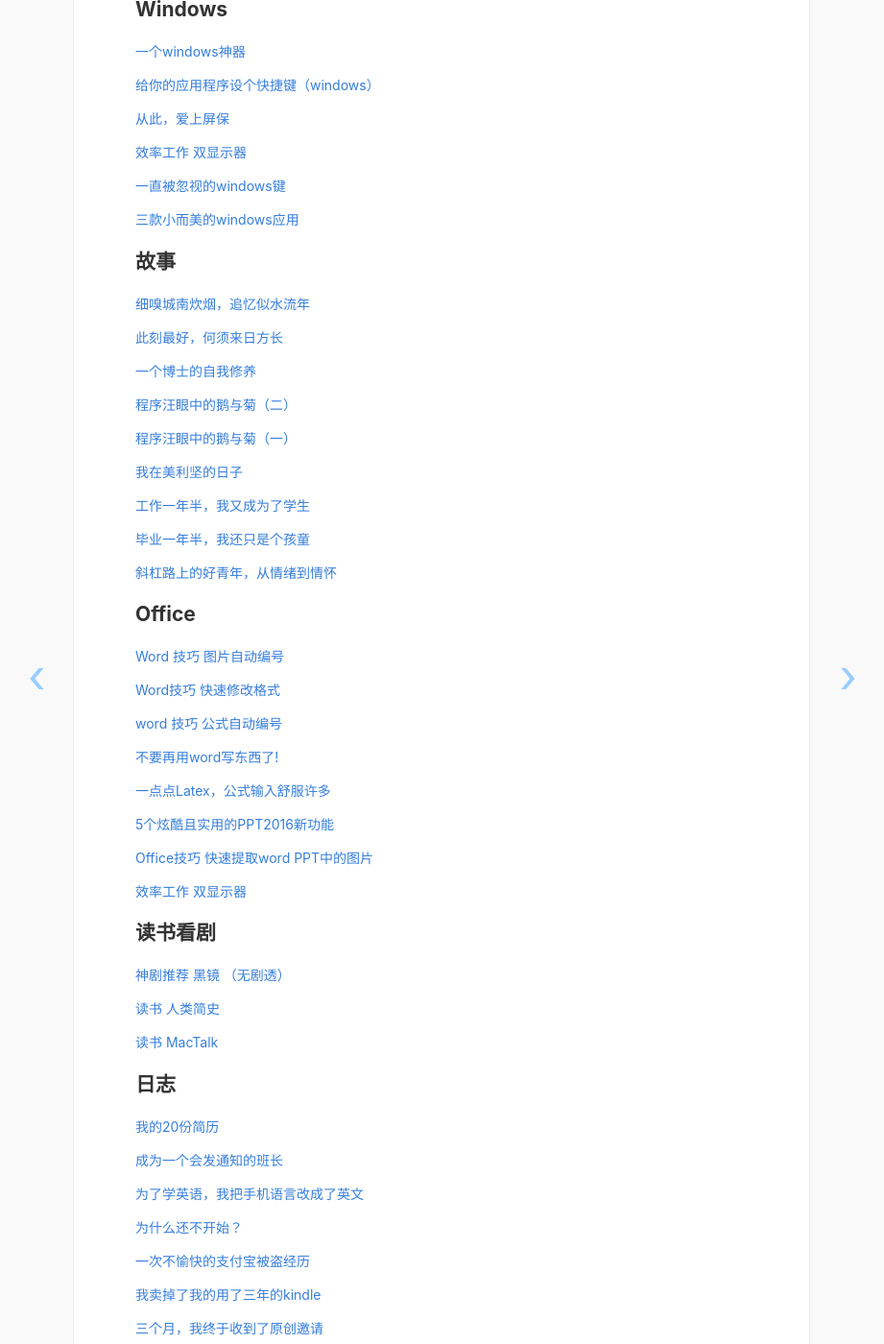
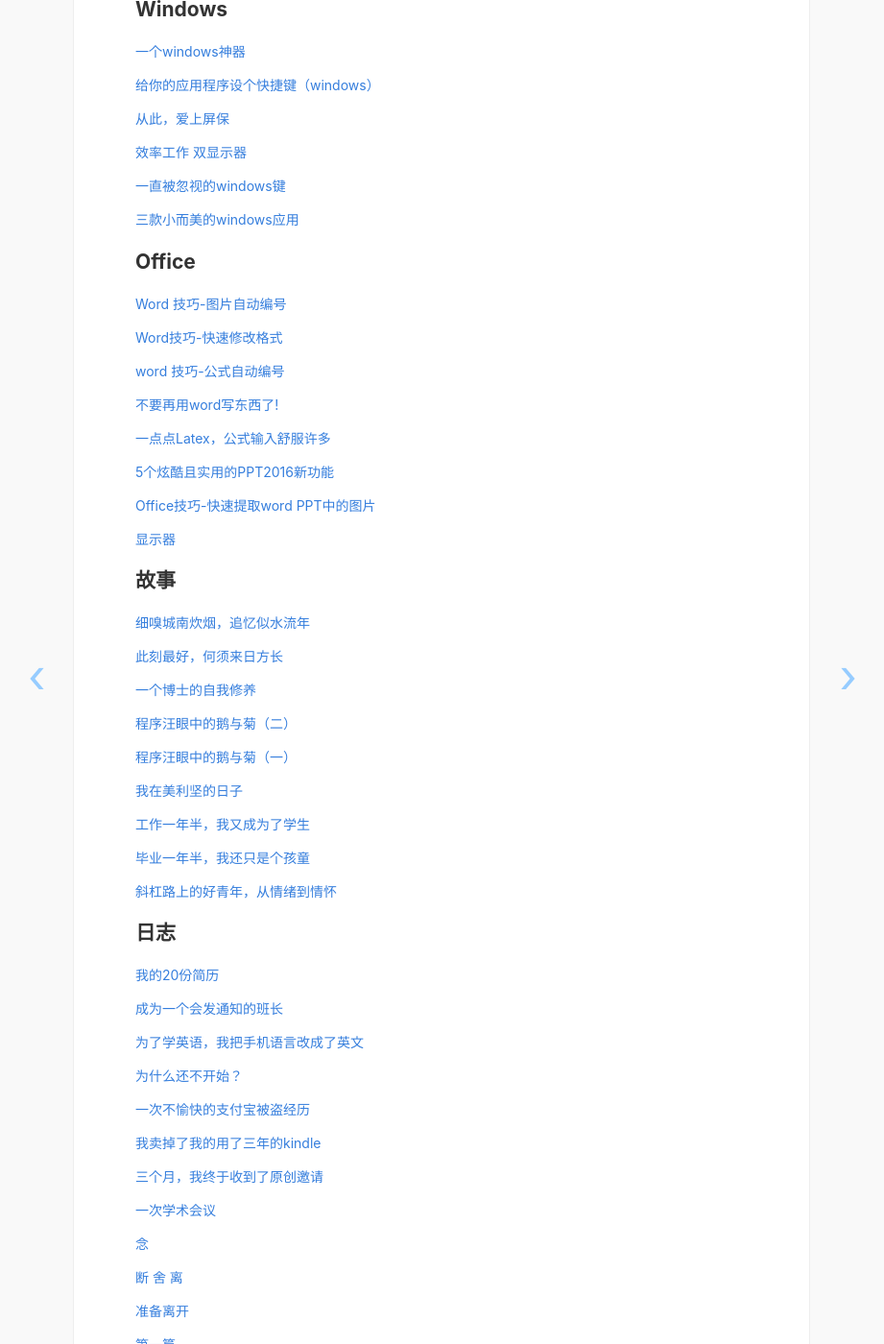
Before and after one commit to jiajunhit/jiajunhit.github.io, a Jekyll site: the page built from _posts/2017/2017-12-31-公众号文章汇总.md, in a window 1280 px wide and 1400 px high, scrolled down 1106 px. Shown: the whole window at 96% size, without its empty margins (180-1101 px from the left). Built offline with Jekyll 4.4.1, drawn with Linux system fonts in a browser that asks for light colours; nearby versions of some CDN libraries; some of the changed lines change nothing that is shown; some of the changed text lies outside the part shown.

Commit message:
modify wechat articles

```diff
--- a/_posts/2017/2017-12-31-公众号文章汇总.md
+++ b/_posts/2017/2017-12-31-公众号文章汇总.md
@@ -56,6 +56,26 @@
 
 [三款小而美的windows应用](http://mp.weixin.qq.com/s?__biz=MzIxMjQ0MTI3OQ==&amp;mid=2247483941&amp;idx=1&amp;sn=b1794774d4ddcb5db5d88dc331a5fb83&amp;scene=21#wechat_redirect)
 
+
+## Office
+
+[Word 技巧-图片自动编号](http://mp.weixin.qq.com/s?__biz=MzIxMjQ0MTI3OQ==&amp;mid=2247484196&amp;idx=1&amp;sn=a194e45cc588b4af4fac0eacab839656&amp;chksm=974742f4a030cbe23a29fce951b7c4b660453333ebf7c69f637036de6e89cf5086627ba42c17&amp;scene=21#wechat_redirect)
+
+[Word技巧-快速修改格式](http://mp.weixin.qq.com/s?__biz=MzIxMjQ0MTI3OQ==&amp;mid=2247484191&amp;idx=1&amp;sn=2d56d8ab61d4981ae8f0abb5a9ef717f&amp;chksm=974742cfa030cbd9d15c0ae79dfd76a014b0a4531c145e866abfe84436df70b8539874ea9edc&amp;scene=21#wechat_redirect)
+
+[word 技巧-公式自动编号](http://mp.weixin.qq.com/s?__biz=MzIxMjQ0MTI3OQ==&amp;mid=2247484188&amp;idx=1&amp;sn=536f388213e6ae8c8da0f650dee7b8ae&amp;chksm=974742cca030cbda5b0041e18bb0077fe8bd72c7db23329fc04340314d686323f589b40b0038&amp;scene=21#wechat_redirect)
+
+[不要再用word写东西了!](http://mp.weixin.qq.com/s?__biz=MzIxMjQ0MTI3OQ==&amp;mid=2247484187&amp;idx=1&amp;sn=5f971d8ea2df8bc03be76df10b68d9cc&amp;chksm=974742cba030cbdde9ee3f0025c5b57fa127b2ceccd6f47a04263be81c7b82dcf017c3cfb4f7&amp;scene=21#wechat_redirect)
+
+[一点点Latex，公式输入舒服许多](http://mp.weixin.qq.com/s?__biz=MzIxMjQ0MTI3OQ==&amp;mid=2247484291&amp;idx=1&amp;sn=4f7d8f0b3e84d90ad99cf140c0f1c263&amp;chksm=97474253a030cb45cf7549312418995666a99ad527a676fc1940f6cc184559c6a85b34fe471e&amp;scene=21#wechat_redirect)
+
+[5个炫酷且实用的PPT2016新功能](http://mp.weixin.qq.com/s?__biz=MzIxMjQ0MTI3OQ==&amp;mid=2247483998&amp;idx=1&amp;sn=dcb279807d4b869ef644e203618e6b68&amp;chksm=9747438ea030ca983976fbc148a236c98dddaccb42d865a125bfa7b4b18379fc424a8d689634&amp;scene=21#wechat_redirect)
+
+[Office技巧-快速提取word PPT中的图片](http://mp.weixin.qq.com/s?__biz=MzIxMjQ0MTI3OQ==&amp;mid=2247483823&amp;idx=1&amp;sn=aa388d742415669573eee9368a55e30a&amp;scene=21#wechat_redirect)
+
+[显示器](http://mp.weixin.qq.com/s?__biz=MzIxMjQ0MTI3OQ==&amp;mid=2247483809&amp;idx=1&amp;sn=5b4a423a77728f4ea8e98ba8f17f1f05&amp;scene=21#wechat_redirect)
+
+
 ## 故事
 
 [细嗅城南炊烟，追忆似水流年](http://mp.weixin.qq.com/s?__biz=MzIxMjQ0MTI3OQ==&amp;mid=2247484226&amp;idx=1&amp;sn=b115abbf0b527b56adec281c1df58211&amp;chksm=97474292a030cb84942e436faef22ce38ab14088e31363f4de99d2d064b6286e8cbd05fe563e&amp;scene=21#wechat_redirect)
@@ -77,35 +97,8 @@
 [斜杠路上的好青年，从情绪到情怀](http://mp.weixin.qq.com/s?__biz=MzIxMjQ0MTI3OQ==&amp;mid=2247484051&amp;idx=1&amp;sn=0a57cde17e73f9bc4c51dc5badab4923&amp;chksm=97474343a030ca55037d2dd2a1d296cfb16b5d22c614e7f4bb06f9b9add710331e2f01aeeaf4&amp;scene=21#wechat_redirect)
 
 
-## Office
+## 日志
 
-[Word 技巧  图片自动编号](http://mp.weixin.qq.com/s?__biz=MzIxMjQ0MTI3OQ==&amp;mid=2247484196&amp;idx=1&amp;sn=a194e45cc588b4af4fac0eacab839656&amp;chksm=974742f4a030cbe23a29fce951b7c4b660453333ebf7c69f637036de6e89cf5086627ba42c17&amp;scene=21#wechat_redirect)
-
-[Word技巧 快速修改格式](http://mp.weixin.qq.com/s?__biz=MzIxMjQ0MTI3OQ==&amp;mid=2247484191&amp;idx=1&amp;sn=2d56d8ab61d4981ae8f0abb5a9ef717f&amp;chksm=974742cfa030cbd9d15c0ae79dfd76a014b0a4531c145e866abfe84436df70b8539874ea9edc&amp;scene=21#wechat_redirect)
-
-[word 技巧 公式自动编号](http://mp.weixin.qq.com/s?__biz=MzIxMjQ0MTI3OQ==&amp;mid=2247484188&amp;idx=1&amp;sn=536f388213e6ae8c8da0f650dee7b8ae&amp;chksm=974742cca030cbda5b0041e18bb0077fe8bd72c7db23329fc04340314d686323f589b40b0038&amp;scene=21#wechat_redirect)
-
-[不要再用word写东西了!](http://mp.weixin.qq.com/s?__biz=MzIxMjQ0MTI3OQ==&amp;mid=2247484187&amp;idx=1&amp;sn=5f971d8ea2df8bc03be76df10b68d9cc&amp;chksm=974742cba030cbdde9ee3f0025c5b57fa127b2ceccd6f47a04263be81c7b82dcf017c3cfb4f7&amp;scene=21#wechat_redirect)
-
-[一点点Latex，公式输入舒服许多](http://mp.weixin.qq.com/s?__biz=MzIxMjQ0MTI3OQ==&amp;mid=2247484291&amp;idx=1&amp;sn=4f7d8f0b3e84d90ad99cf140c0f1c263&amp;chksm=97474253a030cb45cf7549312418995666a99ad527a676fc1940f6cc184559c6a85b34fe471e&amp;scene=21#wechat_redirect)
-
-[5个炫酷且实用的PPT2016新功能](http://mp.weixin.qq.com/s?__biz=MzIxMjQ0MTI3OQ==&amp;mid=2247483998&amp;idx=1&amp;sn=dcb279807d4b869ef644e203618e6b68&amp;chksm=9747438ea030ca983976fbc148a236c98dddaccb42d865a125bfa7b4b18379fc424a8d689634&amp;scene=21#wechat_redirect)
-
-[Office技巧 快速提取word PPT中的图片](http://mp.weixin.qq.com/s?__biz=MzIxMjQ0MTI3OQ==&amp;mid=2247483823&amp;idx=1&amp;sn=aa388d742415669573eee9368a55e30a&amp;scene=21#wechat_redirect)
-
-[效率工作 双显示器](http://mp.weixin.qq.com/s?__biz=MzIxMjQ0MTI3OQ==&amp;mid=2247483809&amp;idx=1&amp;sn=5b4a423a77728f4ea8e98ba8f17f1f05&amp;scene=21#wechat_redirect)
-
-
-## 读书看剧
-
-[神剧推荐 黑镜 （无剧透）](http://mp.weixin.qq.com/s?__biz=MzIxMjQ0MTI3OQ==&amp;mid=2247484044&amp;idx=1&amp;sn=9496d172f42e0b728d5a4457a20697a7&amp;chksm=9747435ca030ca4aaf8be16f80cabaad4e78a01197f5e4028ccd582407110f0103d7473eec9e&amp;scene=21#wechat_redirect)
-
-[读书 人类简史](http://mp.weixin.qq.com/s?__biz=MzIxMjQ0MTI3OQ==&amp;mid=2247483980&amp;idx=1&amp;sn=a2f8531783e2355da283afaee88c3901&amp;scene=21#wechat_redirect)
-
-[读书 MacTalk](http://mp.weixin.qq.com/s?__biz=MzIxMjQ0MTI3OQ==&amp;mid=2247483902&amp;idx=1&amp;sn=27c928284c348d96f1c7d2de0f34e8af&amp;scene=21#wechat_redirect)
-
-
-## 日志
 [我的20份简历](http://mp.weixin.qq.com/s?__biz=MzIxMjQ0MTI3OQ==&amp;mid=2247484270&amp;idx=1&amp;sn=bc169cf9b0eb24056c8d949a1e558f4c&amp;chksm=974742bea030cba817b6da6509e9d1ec9e247a83f189d42144787fd27a6da6c84ea2860e1d1e&amp;scene=21#wechat_redirect)
 
 [成为一个会发通知的班长](http://mp.weixin.qq.com/s?__biz=MzIxMjQ0MTI3OQ==&amp;mid=2247484185&amp;idx=1&amp;sn=1ace2941fbd6f65a568e382748db3af0&amp;chksm=974742c9a030cbdfe57ff0dfb98395627d218d650a41a23fc01b9da8565e136a4bca0283ae78&amp;scene=21#wechat_redirect)
@@ -120,20 +113,29 @@
 
 [三个月，我终于收到了原创邀请](http://mp.weixin.qq.com/s?__biz=MzIxMjQ0MTI3OQ==&amp;mid=2247483983&amp;idx=1&amp;sn=e06d5f80ffcedbb4aacea4d328db2496&amp;chksm=9747439fa030ca89496a0bfa950df563a9596f99fc549dff746dd8104c5ec0236e9109936113&amp;scene=21#wechat_redirect)
 
-[日志 一次学术会议](http://mp.weixin.qq.com/s?__biz=MzIxMjQ0MTI3OQ==&amp;mid=2247483847&amp;idx=1&amp;sn=c0408d8149244872d22b9833f74a85a9&amp;scene=21#wechat_redirect)
+[一次学术会议](http://mp.weixin.qq.com/s?__biz=MzIxMjQ0MTI3OQ==&amp;mid=2247483847&amp;idx=1&amp;sn=c0408d8149244872d22b9833f74a85a9&amp;scene=21#wechat_redirect)
 
-[日志 念](http://mp.weixin.qq.com/s?__biz=MzIxMjQ0MTI3OQ==&amp;mid=2247483747&amp;idx=1&amp;sn=55a88de94b57ea54cb3d536352fbb538&amp;scene=21#wechat_redirect)
+[念](http://mp.weixin.qq.com/s?__biz=MzIxMjQ0MTI3OQ==&amp;mid=2247483747&amp;idx=1&amp;sn=55a88de94b57ea54cb3d536352fbb538&amp;scene=21#wechat_redirect)
 
 [断 舍 离](http://mp.weixin.qq.com/s?__biz=MzIxMjQ0MTI3OQ==&amp;mid=2247483715&amp;idx=1&amp;sn=991b93497b0250f342154c14fee72493&amp;scene=21#wechat_redirect)
 
-[日志 准备离开](http://mp.weixin.qq.com/s?__biz=MzIxMjQ0MTI3OQ==&amp;mid=2247483714&amp;idx=1&amp;sn=36019d5a1603229076a84588f4d6104f&amp;scene=21#wechat_redirect)
+[准备离开](http://mp.weixin.qq.com/s?__biz=MzIxMjQ0MTI3OQ==&amp;mid=2247483714&amp;idx=1&amp;sn=36019d5a1603229076a84588f4d6104f&amp;scene=21#wechat_redirect)
 
 [第一篇](http://mp.weixin.qq.com/s?__biz=MzIxMjQ0MTI3OQ==&amp;mid=2247483663&amp;idx=1&amp;sn=b533dca2795c5e4f1fa69adedfa50d14&amp;scene=21#wechat_redirect)
 
 
+## 读书看剧
+
+[神剧推荐 黑镜 （无剧透）](http://mp.weixin.qq.com/s?__biz=MzIxMjQ0MTI3OQ==&amp;mid=2247484044&amp;idx=1&amp;sn=9496d172f42e0b728d5a4457a20697a7&amp;chksm=9747435ca030ca4aaf8be16f80cabaad4e78a01197f5e4028ccd582407110f0103d7473eec9e&amp;scene=21#wechat_redirect)
+
+[读书-人类简史](http://mp.weixin.qq.com/s?__biz=MzIxMjQ0MTI3OQ==&amp;mid=2247483980&amp;idx=1&amp;sn=a2f8531783e2355da283afaee88c3901&amp;scene=21#wechat_redirect)
+
+[读书-MacTalk](http://mp.weixin.qq.com/s?__biz=MzIxMjQ0MTI3OQ==&amp;mid=2247483902&amp;idx=1&amp;sn=27c928284c348d96f1c7d2de0f34e8af&amp;scene=21#wechat_redirect)
+
+
 ## 其他
 
-[摄影 九月合集](http://mp.weixin.qq.com/s?__biz=MzIxMjQ0MTI3OQ==&amp;mid=2247484014&amp;idx=1&amp;sn=3b0d6b7e764e2fe8180846c41f48ac42&amp;chksm=974743bea030caa801fb685bfe90c5a221c073b338456908765de597f8f023d938447fe43abd&amp;scene=21#wechat_redirect)
+[摄影-九月合集](http://mp.weixin.qq.com/s?__biz=MzIxMjQ0MTI3OQ==&amp;mid=2247484014&amp;idx=1&amp;sn=3b0d6b7e764e2fe8180846c41f48ac42&amp;chksm=974743bea030caa801fb685bfe90c5a221c073b338456908765de597f8f023d938447fe43abd&amp;scene=21#wechat_redirect)
 
 [去西安之前，你需要了解的 2](http://mp.weixin.qq.com/s?__biz=MzIxMjQ0MTI3OQ==&amp;mid=2247483930&amp;idx=1&amp;sn=104962bdaed2586ba12709cd0d3a24b0&amp;scene=21#wechat_redirect)
 
```
